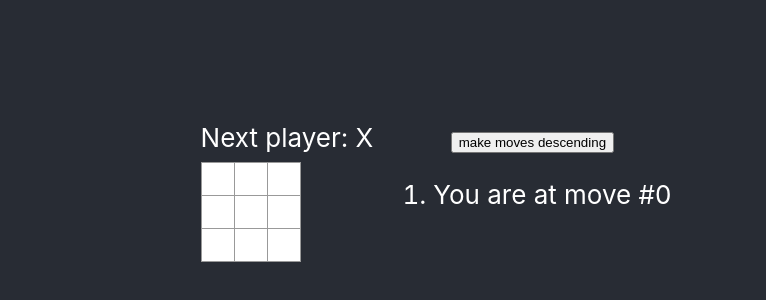
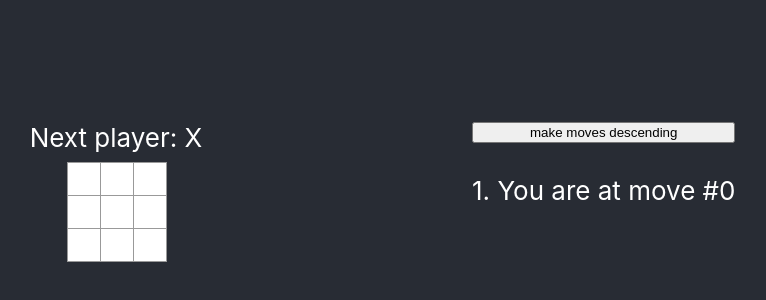
Before and after one commit to TrueForFun/tic-tac-toe, a React (Create React App) app: page / in a window 1280 px wide. Shown: the part 208-508 px from the top of the page, without its empty margins (204-970 px from the left). Built offline with nearby package versions, Linux system fonts and the light colour scheme.

Commit message:
Adding winner highlighting

```diff
--- /dev/null
+++ b/src/components/Game/Board/Board.css
@@ -0,0 +1,5 @@
+.board-row:after {
+  clear: both;
+  content: "";
+  display: table;
+}
--- a/src/components/Game/Board/Board.jsx
+++ b/src/components/Game/Board/Board.jsx
@@ -1,14 +1,21 @@
 import { calculateWinner } from "./calculateWinnter";
+import "./Board.css";
 
-function Square({ value, onSquareClick }) {
+function Square({ value, onSquareClick, isHighlight }) {
   return (
-    <button className="square" onClick={onSquareClick}>
+    <button
+      className="square"
+      style={{
+        background: isHighlight ? "lightgreen" : "",
+      }}
+      onClick={onSquareClick}
+    >
       {value}
     </button>
   );
 }
 
-const generateBoard = (rows, cols, squares, handleClick) =>
+const generateBoard = ({ rows, cols, squares, handleClick, winnerLine }) =>
   Array.from({ length: rows }, (_, rowIdx) => (
     <div key={rowIdx} className="board-row">
       {Array.from({ length: cols }, (_, colIdx) => {
@@ -19,6 +26,9 @@ const generateBoard = (rows, cols, squares, handleClick) =>
             key={colIdx}
             value={squares[currentSquare]}
             onSquareClick={() => handleClick(currentSquare)}
+            isHighlight={
+              (winnerLine && winnerLine.includes(currentSquare)) ?? false
+            }
           />
         );
       })}
@@ -26,8 +36,10 @@ const generateBoard = (rows, cols, squares, handleClick) =>
   ));
 
 export const Board = ({ xIsNext, squares, onPlay }) => {
+  const { winner, winnerLine } = calculateWinner(squares);
+
   function handleClick(i) {
-    if (calculateWinner(squares) || squares[i]) {
+    if (winner || squares[i]) {
       return;
     }
     const nextSquares = squares.slice();
@@ -39,7 +51,7 @@ export const Board = ({ xIsNext, squares, onPlay }) => {
     onPlay(nextSquares);
   }
 
-  const winner = calculateWinner(squares);
+  const renderStatus = () => {
     let status;
     if (winner) {
       status = "Winner: " + winner;
@@ -47,10 +59,20 @@ export const Board = ({ xIsNext, squares, onPlay }) => {
       status = "Next player: " + (xIsNext ? "X" : "O");
     }
 
+    return status;
+  };
+
   return (
     <>
-      <div className="status">{status}</div>
-      {generateBoard(3, 3, squares, handleClick)}
+      <div className="status">{renderStatus()}</div>
+
+      {generateBoard({
+        rows: 3,
+        cols: 3,
+        squares,
+        handleClick,
+        winnerLine,
+      })}
     </>
   );
 };
--- a/src/components/Game/Board/calculateWinnter.js
+++ b/src/components/Game/Board/calculateWinnter.js
@@ -12,8 +12,8 @@ export const calculateWinner = (squares) => {
   for (let i = 0; i < lines.length; i++) {
     const [a, b, c] = lines[i];
     if (squares[a] && squares[a] === squares[b] && squares[a] === squares[c]) {
-      return squares[a];
+      return { winner: squares[a], winnerLine: lines[i] };
     }
   }
-  return null;
+  return { winner: null, winnerLine: null };
 };
--- a/src/components/Game/Game.css
+++ b/src/components/Game/Game.css
@@ -13,22 +13,28 @@
   width: 34px;
 }
 
-.board-row:after {
-  clear: both;
-  content: '';
-  display: table;
-}
-
 .status {
   margin-bottom: 10px;
 }
 .game {
+  width: 100%;
   display: flex;
   flex-direction: row;
+  gap: 1rem;
+}
+
+.game-board {
+  width: 50%;
+  display: flex;
+  flex-direction: column;
+  align-items: center;
 }
 
 .game-info {
   margin-left: 20px;
+  display: flex;
+  flex-direction: column;
+  gap: 2rem;
 }
 .highlight {
   color: darkmagenta;
--- a/src/components/Game/Game.jsx
+++ b/src/components/Game/Game.jsx
@@ -16,9 +16,14 @@ export default function Game() {
     setCurrentMove(nextHistory.length - 1);
   }
 
-  const moves = history.map((_, move) => {
+  const moves = history
+    .map((_, i) => i)
+    .sort((a, b) => (sorting === "asc" ? a - b : b - a))
+    .map((move) => {
       return (
-      <li key={move}>
+        <div key={move}>
+          <span>{`${move + 1}. `}</span>
+
           {currentMove === move ? (
             `You are at move #${move}`
           ) : (
@@ -26,7 +31,7 @@ export default function Game() {
               {move === 0 ? "Go to game start" : `Go to move #${move}`}
             </button>
           )}
-      </li>
+        </div>
       );
     });
 
@@ -45,7 +50,15 @@ export default function Game() {
           make moves {sorting === "asc" ? "descending" : "ascending"}
         </button>
 
-        <ol>{sorting === "asc" ? moves : moves.reverse()}</ol>
+        <div
+          style={{
+            display: "flex",
+            flexDirection: "column",
+            alignItems: "flex-start",
+          }}
+        >
+          {moves}
+        </div>
       </div>
     </div>
   );
```
Lines whose indentation alone changed are shown as unchanged.
